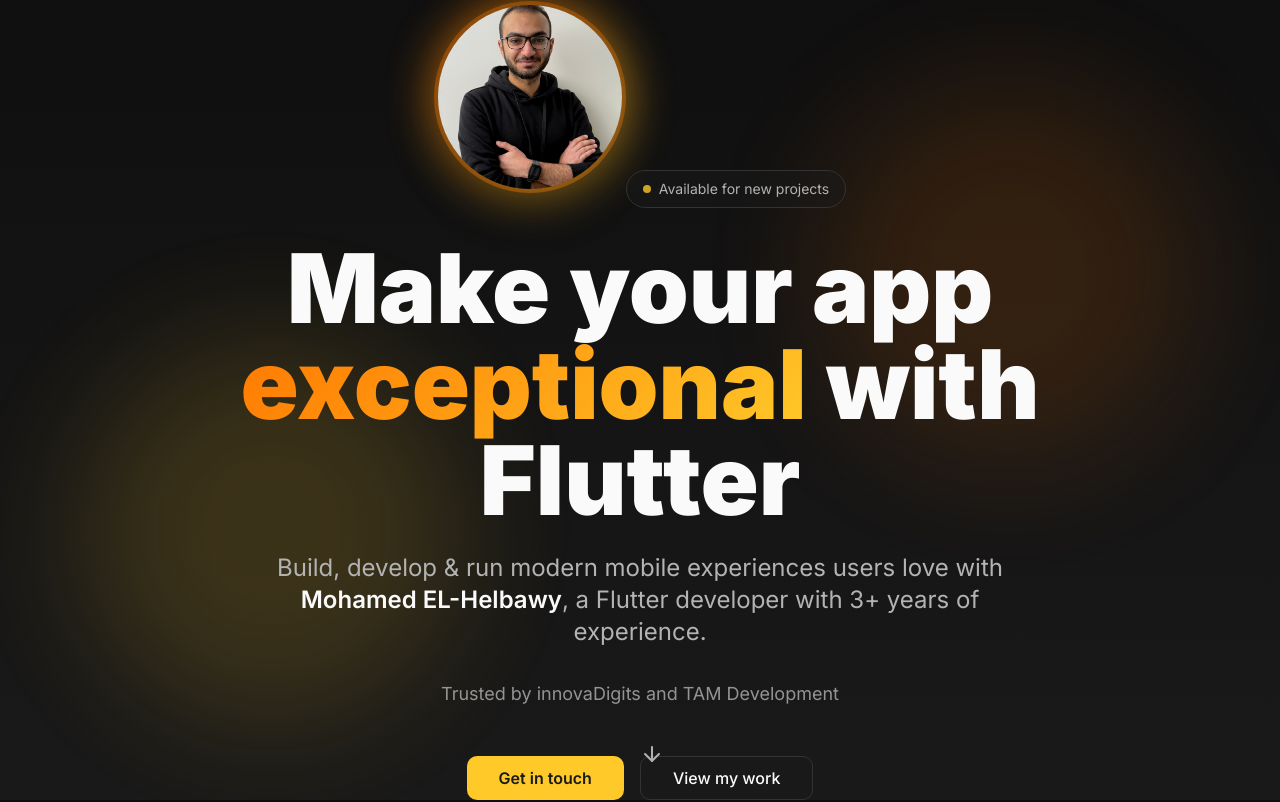
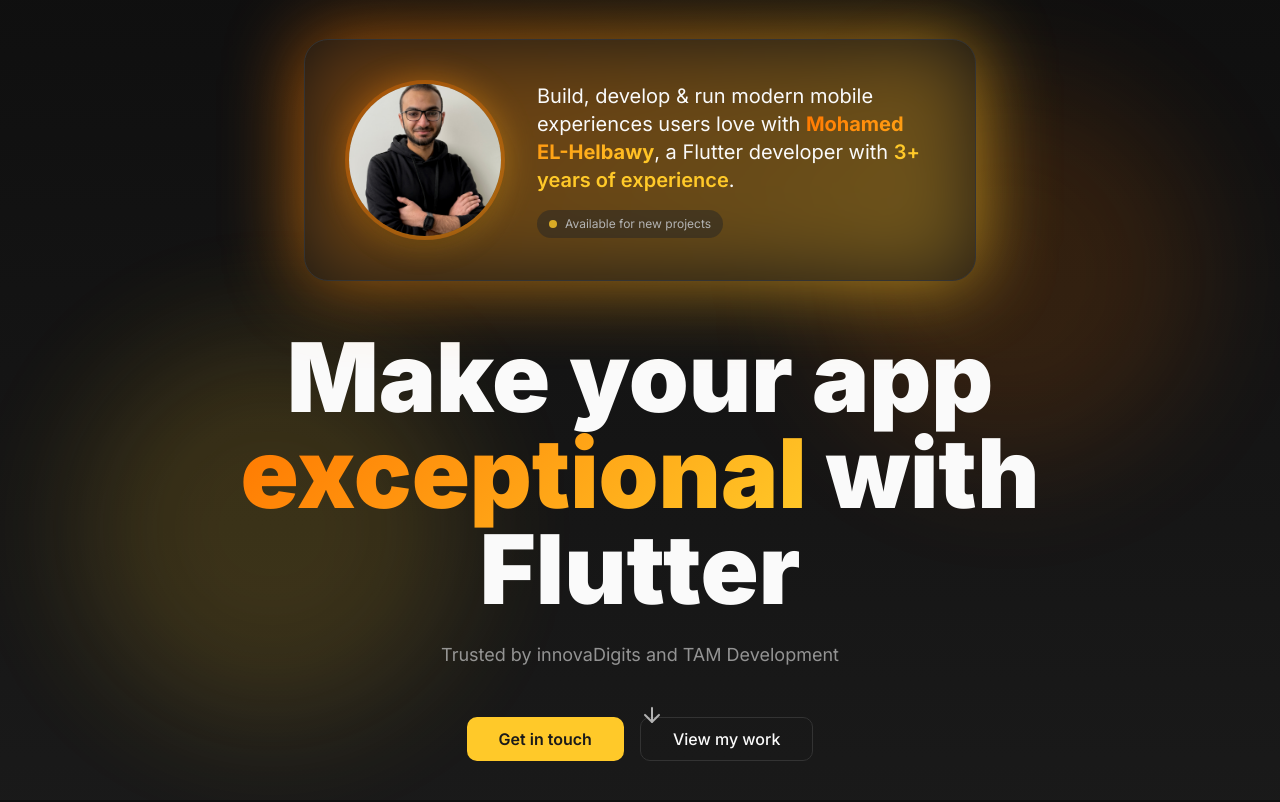
Before and after one commit to El-Helbawy-M/elhelbawy-folio-firebase-flare, a React (Vite) app: page / in a window 1280 px wide. Shown: the top 802 px of the page. Built offline with nearby package versions, Linux system fonts and the light colour scheme; the HTML template or start-up script is replaced by a standard one.

Commit message:
Add summary card

```diff
--- a/src/components/Hero.tsx
+++ b/src/components/Hero.tsx
@@ -15,10 +15,15 @@ export const Hero = () => {
       <div className="absolute bottom-20 left-20 w-96 h-96 bg-secondary/20 rounded-full blur-3xl animate-glow" style={{ animationDelay: "1s" }} />
 
       <div className="relative z-10 max-w-5xl mx-auto text-center animate-fade-in">
-        {/* Profile Photo */}
-        <div className="relative inline-block mb-8">
-          <div className="absolute inset-0 bg-gradient-firebase rounded-full blur-xl opacity-50 animate-glow" />
-          <div className="relative w-40 h-40 md:w-48 md:h-48 rounded-full overflow-hidden border-4 border-primary/30 shadow-2xl">
+        {/* Profile Card with Photo and Summary */}
+        <div className="relative inline-block mb-12 w-full max-w-2xl">
+          <div className="absolute inset-0 bg-gradient-firebase rounded-3xl blur-2xl opacity-20 animate-glow" />
+          <div className="relative bg-card/50 backdrop-blur-sm border border-border rounded-3xl p-8 md:p-10 hover:border-primary/50 transition-all duration-300">
+            <div className="flex flex-col md:flex-row items-center gap-6 md:gap-8">
+              {/* Photo */}
+              <div className="relative flex-shrink-0">
+                <div className="absolute inset-0 bg-gradient-firebase rounded-full blur-lg opacity-40" />
+                <div className="relative w-32 h-32 md:w-40 md:h-40 rounded-full overflow-hidden border-4 border-primary/30 shadow-xl">
                   <img
                     src={profilePhoto}
                     alt="Mohamed EL-Helbawy - Flutter Developer"
@@ -27,10 +32,25 @@ export const Hero = () => {
                 </div>
               </div>
 
-        {/* Announcement banner */}
-        <div className="inline-flex items-center gap-2 px-4 py-2 mb-8 bg-card/50 backdrop-blur-sm border border-border rounded-full">
+              {/* Summary Text */}
+              <div className="flex-1 text-center md:text-left">
+                <p className="text-lg md:text-xl text-foreground leading-relaxed">
+                  Build, develop & run modern mobile experiences users love with{" "}
+                  <span className="font-bold bg-gradient-firebase bg-clip-text text-transparent">
+                    Mohamed EL-Helbawy
+                  </span>
+                  , a Flutter developer with{" "}
+                  <span className="font-semibold text-secondary">3+ years of experience</span>.
+                </p>
+
+                {/* Announcement badge */}
+                <div className="inline-flex items-center gap-2 px-3 py-1.5 mt-4 bg-muted/50 rounded-full">
                   <span className="w-2 h-2 bg-secondary rounded-full animate-pulse" />
-          <span className="text-sm text-muted-foreground">Available for new projects</span>
+                  <span className="text-xs text-muted-foreground">Available for new projects</span>
+                </div>
+              </div>
+            </div>
+          </div>
         </div>
 
         <h1 className="text-5xl md:text-7xl lg:text-8xl font-black mb-6 leading-tight">
@@ -40,12 +60,6 @@ export const Hero = () => {
           </span>{" "}
           with Flutter
         </h1>
-
-        <p className="text-xl md:text-2xl text-muted-foreground mb-8 max-w-3xl mx-auto leading-relaxed">
-          Build, develop & run modern mobile experiences users love with{" "}
-          <span className="text-foreground font-semibold">Mohamed EL-Helbawy</span>,
-          a Flutter developer with 3+ years of experience.
-        </p>
 
         <p className="text-lg text-muted-foreground/80 mb-12">
           Trusted by innovaDigits and TAM Development
```
Lines whose indentation alone changed are shown as unchanged.
